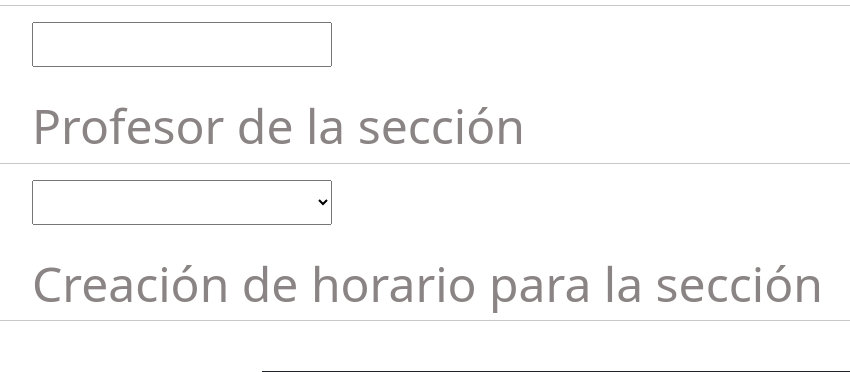
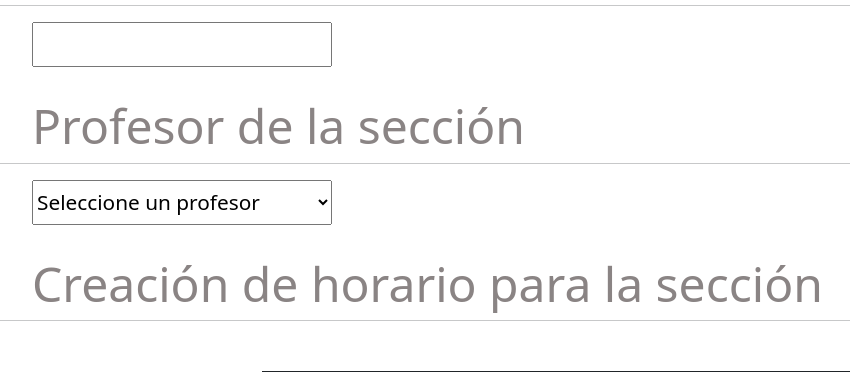
Before and after one commit to KochP1/CadiSoft, a Flask app: page /cursos/craer_seccion/1 in a window 1280 px wide. Shown: the part 179-551 px from the top of the page, without its empty margins (28-878 px from the left). Run offline with Flask 3, Linux system fonts and the light colour scheme; data that the repository does not hold is empty; some libraries are stand-ins or nearby versions.

Commit message:
Actualizar opción de selección de profesor en la plantilla de creación de sección

```diff
--- a/aplicacion/blueprints/cursos/templates/cursos/crearSeccion.html
+++ b/aplicacion/blueprints/cursos/templates/cursos/crearSeccion.html
@@ -29,8 +29,8 @@
             <hr class="divider">
             <div class="edit__container">
                 <select name="" id="">
+                    <option value="Seleccione un profesor">Seleccione un profesor</option>
                     {% for record in profesores %}
-                        <option value="Seleccione un profesor">Seleccione un profesor</option>
                         <option value="{{record.idProfesor}}">{{record.nombre}} {{record.apellido}}</option>
                     {% endfor %}
                 </select>
```
